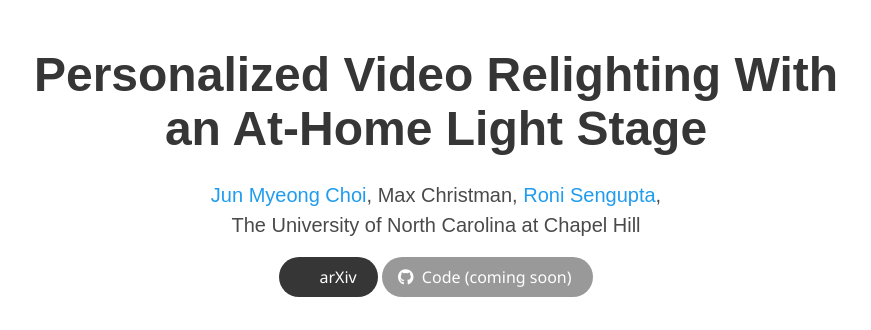
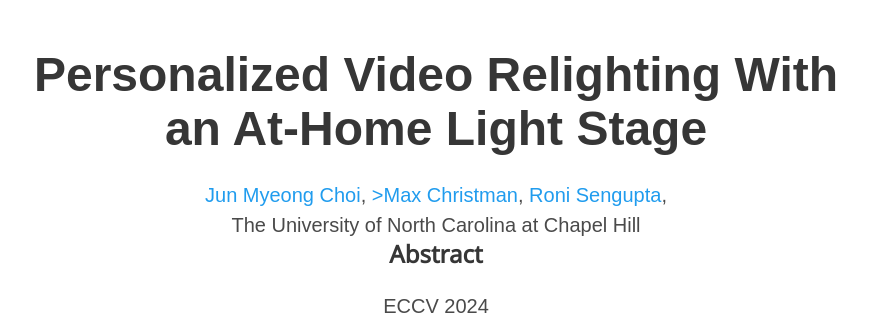
Before and after one commit to chedgekorea/relighting, a plain HTML site: page index.html in a window 1280 px wide. Shown: the top 330 px of the page, without its empty margins (204-1075 px from the left). Drawn offline with nearby package versions, Linux system fonts and the light colour scheme; some icons are missing; a web font is replaced by a local one.

Commit message:
Update index.html

```diff
--- a/index.html
+++ b/index.html
@@ -116,7 +116,7 @@
               <a href="https://chedgekorea.github.io">Jun Myeong Choi</a>,
 			</span>
             <span class="author-block">
-				Max Christman</a>,
+				<a href="https://maxchristman.com">>Max Christman</a>,
             </span>
             <span class="author-block">
               <a href="https://www.cs.unc.edu/~ronisen/">Roni Sengupta</a>,
@@ -125,6 +125,11 @@
 
           <div class="is-size-5 publication-authors">
             <span class="author-block">The University of North Carolina at Chapel Hill</span>
+          </div>
+
+		  <h2 class="title is-4">Abstract</h2>
+          <div class="is-size-5 publication-authors">
+            <span class="author-block">ECCV 2024</span>
           </div>
 
           <div class="column has-text-centered">
```
